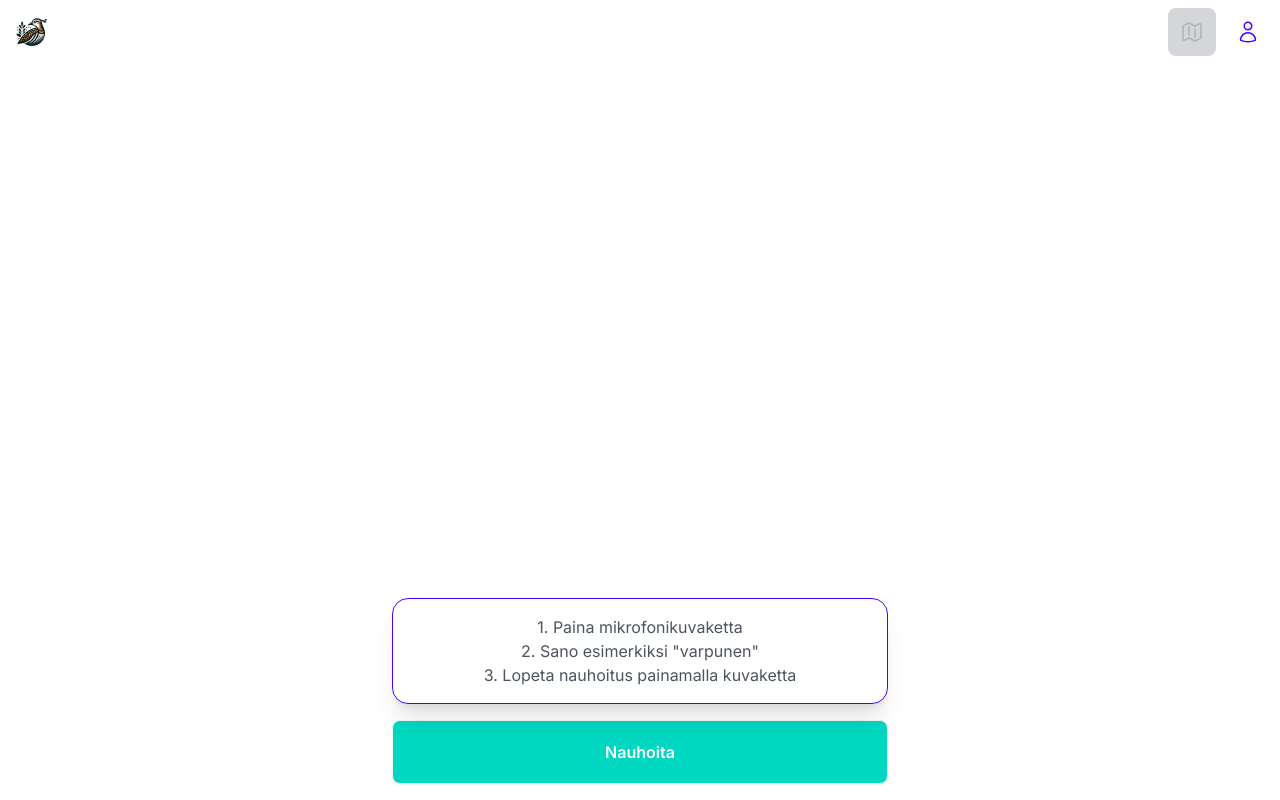
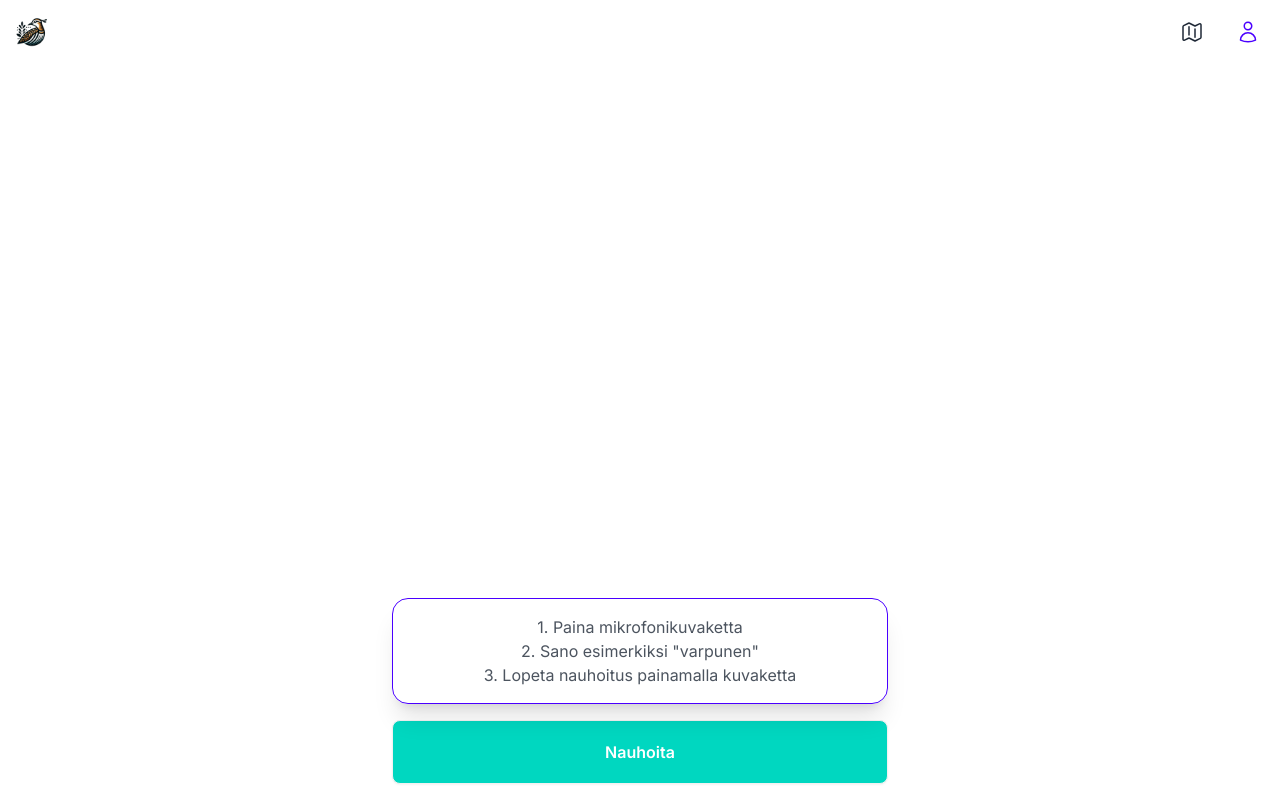
Before and after one commit to ksaaskil/kurppa, a Next.js app: page / in a window 1280 px wide. Built offline with nearby package versions, Linux system fonts and the light colour scheme; no server answers.

Commit message:
Restore location switch.

```diff
--- a/app/components/NavBar.tsx
+++ b/app/components/NavBar.tsx
@@ -26,7 +26,6 @@ export default function NavBar({ toggleMap }: { toggleMap: () => void }) {
       <div className="flex-none">
         <button
           className="btn btn-square stroke-primary btn-ghost"
-          disabled={!locationEnabled}
           onClick={toggleMap}
         >
           <svg
--- a/app/components/RecordView.tsx
+++ b/app/components/RecordView.tsx
@@ -5,6 +5,7 @@ import LastObservation from "./LastObservation";
 import ProcessingStatus from "./ProcessingStatus";
 import { ProcessingStatus as IProcessingStatus } from "../hooks/useProcessing";
 import dynamic from "next/dynamic";
+import LocationSwitch from "./LocationSwitch";
 
 const Map = dynamic(() => import("./Map"), {
   loading: () => <p>Kartta latautuu...</p>,
@@ -26,7 +27,13 @@ export default function RecordView({
 }) {
   return (
     <div className="h-full container mx-auto flex flex-col items-center justify-end lg:max-w-lg space-y-4 px-2">
+      {showMap && (
+        <div className="w-full">
+          <LocationSwitch />
+        </div>
+      )}
       <div className="w-full flex-grow grow">{showMap && <Map />}</div>
+
       <div className="w-full">
         <ProcessingStatus
           status={processingStatus}
```
